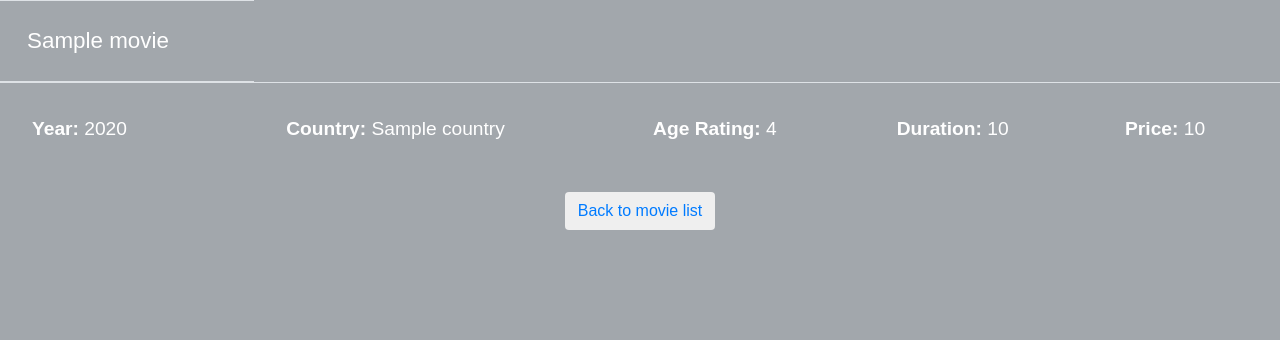
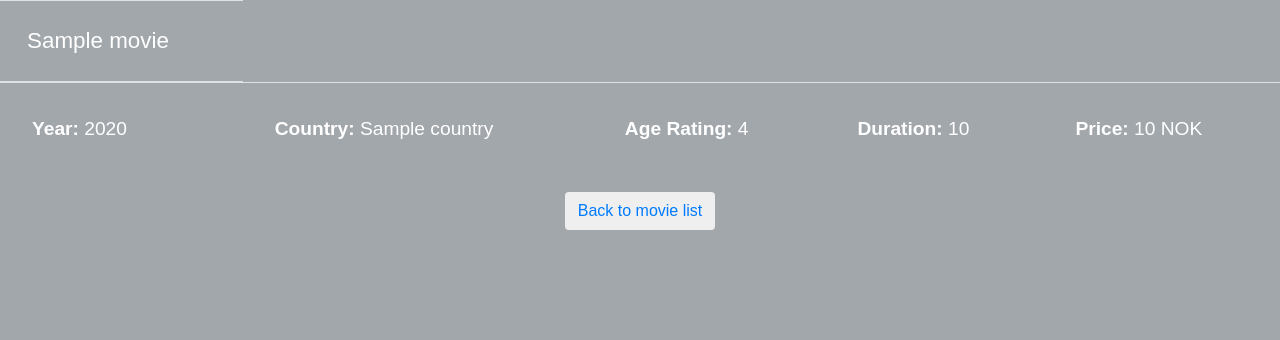
Before and after one commit to 1337rosenbot/DTE-2509-Databases-and-Web-Applications-1, a Flask app: template DB_intro/templates/movie.html in a window 1280 px wide. Shown: the part 136-476 px from the top of the page. Run offline with Flask 3, Linux system fonts and the light colour scheme; the template is opened without the code that fills it: most values are stand-ins (such as "Sample title", 1, 10 or a date in 2020); some libraries are stand-ins or nearby versions.

Commit message:
Implemented logic for when price is None

```diff
--- a/DB_intro/templates/movie.html
+++ b/DB_intro/templates/movie.html
@@ -12,7 +12,7 @@
                 <td><p class="fs-5"><strong>Country: </strong>{{ movie.country }}</p></td>
                 <td><p class="fs-5"><strong>Age Rating: </strong>{{ movie.age_rating }}</p></td>
                 <td><p class="fs-5"><strong>Duration: </strong>{{ movie.duration }}</p></td>
-                <td><p class="fs-5"><strong>Price: </strong>{{ movie.price }}</p></td>
+                <td><p class="fs-5"><strong>Price: </strong>{% if movie.price %}{{ movie.price }} NOK{% else %}Not Available{% endif %}</p></td>
             </tr>
         </tbody>
     </table>
```
